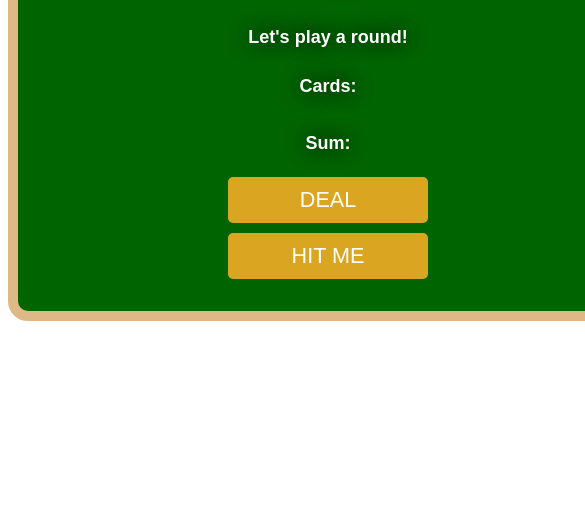
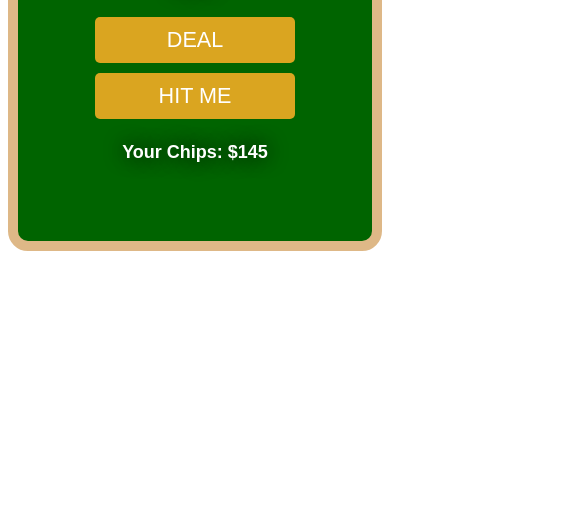
Before and after one commit to ryanayip/BlackJack, a plain HTML site: page index.html in a window 390 px wide. Shown: the part 319-844 px from the top of the page, 585 px wide, since content can reach past the window. Drawn offline with Linux system fonts and the light colour scheme.

Commit message:
Adjusted sizing for mobile devices using Flexbox

```diff
--- a/index.html
+++ b/index.html
@@ -15,6 +15,7 @@
       <p id="sum-el">Sum:</p>
       <button class="btn" onclick="startGame()">DEAL</button>
       <button class="btn" onclick="newCard()">HIT ME</button>
+      <p id="player-el"></p>
       <script src="index.js"></script>
     </div>
   </body>
--- a/index.js
+++ b/index.js
@@ -6,6 +6,16 @@
 let message = "";
 let sumEl = document.getElementById("sum-el");
 let cardsEl = document.getElementById("cards-el");
+
+//player object
+let player = {
+    name: "Your Chips",
+    chips: 145
+}
+
+let playerEl = document.getElementById("player-el");
+playerEl.textContent = player.name + ": $" + player.chips;
+
 
 
 function renderGame() {
--- a/styles.css
+++ b/styles.css
@@ -13,11 +13,11 @@
 .main {
     display: flex;
     text-align: center;
-    margin: 200px auto 0 auto;
+    margin: auto;
     background-color: darkgreen;
     background-size: cover;
-    width: 500px;
-    height: 300px;
+    width: auto;
+    height: auto;
     flex-direction: column;
     color: white;
     font-size: large;
```
